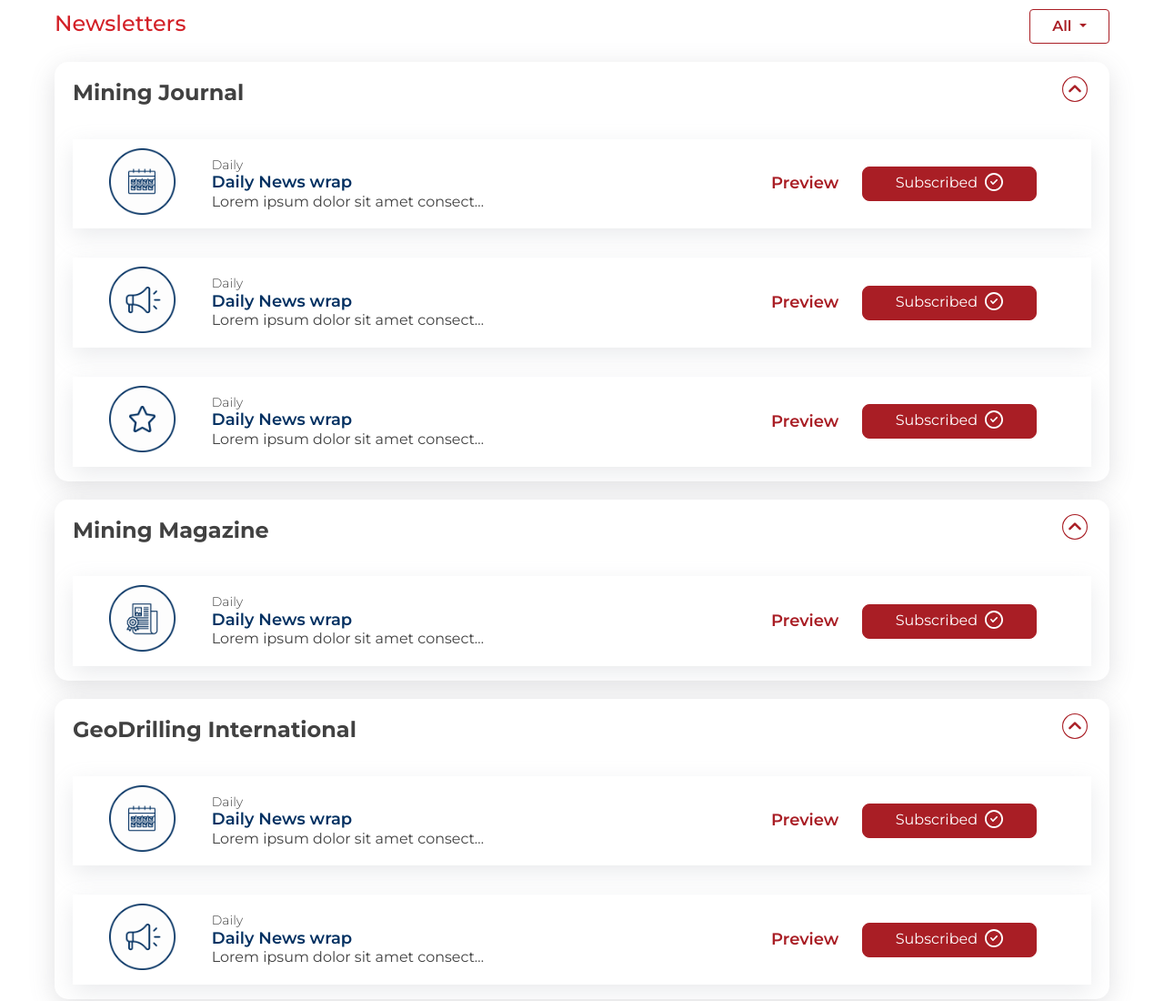
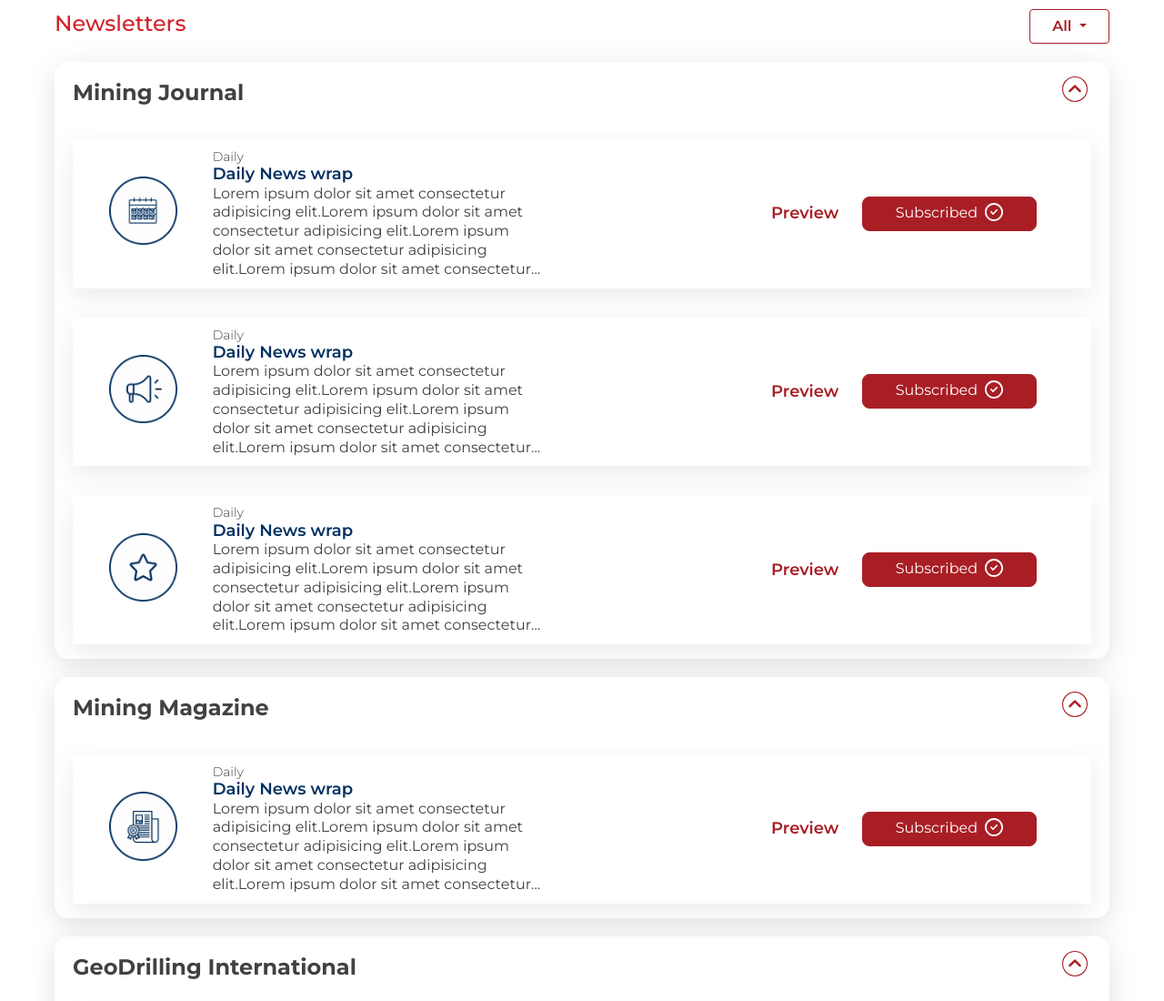
Before and after one commit to Gokul-Surendran/Aspermont, a plain HTML site: page organisms/accordion.html in a window 1280 px wide. Shown: the top 1100 px of the page at 91% size. Drawn offline with nearby package versions, Linux system fonts and the light colour scheme; files that its build step writes are made by us from their sources.

Commit message:
updated newstile

```diff
--- a/assets/scss/molecules/_newstile.scss
+++ b/assets/scss/molecules/_newstile.scss
@@ -16,14 +16,14 @@
     }
 
     &__logo {
-        width: 10%;
+        width: 100%;
         img {
-            width: 100%;
+            width: 90%;
         }
     }
 
     &__content {
-        margin-left: 40px;
+        margin-left: 30px;
     }
 
     &__thinhead {
@@ -41,11 +41,14 @@
     &__copy {
         font-size: 16px;
         color: #414141;
-        width: 300px;
-        white-space: nowrap;
+        width: 60%;
+        display: -webkit-box;
+        -webkit-line-clamp: 5; /* Limit to 5 lines */
+        -webkit-box-orient: vertical;
         overflow: hidden;
         text-overflow: ellipsis;
-    }
+        max-height: calc(1.5em * 5);
+        }
 
     &__previewbtn {
         font-size: 18px;
@@ -125,7 +128,7 @@
         }
 
         &__wrap {
-            padding: 20px 20px;
+            padding: 20px 10px;
             flex-direction: column;
         }
 
@@ -146,6 +149,15 @@
 
         &__logo {
             width: 100%;
+            height: 100%;
+            img {
+                width: 45px;
+                height: 45px;
+            }
+        }
+
+        &__content {
+            margin-left: 20px;
         }
     }
 }
--- a/organisms/accordion.html
+++ b/organisms/accordion.html
@@ -55,7 +55,7 @@
                         <div class="asp-newstile__content">
                             <p class="asp-newstile__thinhead">Daily</p>
                             <h3 class="asp-newstile__head">Daily News wrap</h3>
-                            <p class="asp-newstile__copy">Lorem ipsum dolor sit amet consectetur adipisicing elit.</p>
+                            <p class="asp-newstile__copy">Lorem ipsum dolor sit amet consectetur adipisicing elit.Lorem ipsum dolor sit amet consectetur adipisicing elit.Lorem ipsum dolor sit amet consectetur adipisicing elit.Lorem ipsum dolor sit amet consectetur adipisicing elit.Lorem ipsum dolor sit amet consectetur adipisicing elit.Lorem ipsum dolor sit amet consectetur adipisicing elit.Lorem ipsum dolor sit amet consectetur adipisicing elit.Lorem ipsum dolor sit amet consectetur adipisicing elit.Lorem ipsum dolor sit amet consectetur adipisicing elit.Lorem ipsum dolor sit amet consectetur adipisicing elit.Lorem ipsum dolor sit amet consectetur adipisicing elit.Lorem ipsum dolor sit amet consectetur adipisicing elit.</p>
                         </div>
                     </div>
                     <div class="asp-newstile__btnwrap">
@@ -87,7 +87,7 @@
                         <div class="asp-newstile__content">
                             <p class="asp-newstile__thinhead">Daily</p>
                             <h3 class="asp-newstile__head">Daily News wrap</h3>
-                            <p class="asp-newstile__copy">Lorem ipsum dolor sit amet consectetur adipisicing elit.</p>
+                            <p class="asp-newstile__copy">Lorem ipsum dolor sit amet consectetur adipisicing elit.Lorem ipsum dolor sit amet consectetur adipisicing elit.Lorem ipsum dolor sit amet consectetur adipisicing elit.Lorem ipsum dolor sit amet consectetur adipisicing elit.Lorem ipsum dolor sit amet consectetur adipisicing elit.Lorem ipsum dolor sit amet consectetur adipisicing elit.Lorem ipsum dolor sit amet consectetur adipisicing elit.Lorem ipsum dolor sit amet consectetur adipisicing elit.Lorem ipsum dolor sit amet consectetur adipisicing elit.Lorem ipsum dolor sit amet consectetur adipisicing elit.Lorem ipsum dolor sit amet consectetur adipisicing elit.Lorem ipsum dolor sit amet consectetur adipisicing elit.</p>
                         </div>
                     </div>
                     <div class="asp-newstile__btnwrap">
@@ -119,7 +119,7 @@
                         <div class="asp-newstile__content">
                             <p class="asp-newstile__thinhead">Daily</p>
                             <h3 class="asp-newstile__head">Daily News wrap</h3>
-                            <p class="asp-newstile__copy">Lorem ipsum dolor sit amet consectetur adipisicing elit.</p>
+                            <p class="asp-newstile__copy">Lorem ipsum dolor sit amet consectetur adipisicing elit.Lorem ipsum dolor sit amet consectetur adipisicing elit.Lorem ipsum dolor sit amet consectetur adipisicing elit.Lorem ipsum dolor sit amet consectetur adipisicing elit.Lorem ipsum dolor sit amet consectetur adipisicing elit.Lorem ipsum dolor sit amet consectetur adipisicing elit.Lorem ipsum dolor sit amet consectetur adipisicing elit.Lorem ipsum dolor sit amet consectetur adipisicing elit.Lorem ipsum dolor sit amet consectetur adipisicing elit.Lorem ipsum dolor sit amet consectetur adipisicing elit.Lorem ipsum dolor sit amet consectetur adipisicing elit.Lorem ipsum dolor sit amet consectetur adipisicing elit.</p>
                         </div>
                     </div>
                     <div class="asp-newstile__btnwrap">
@@ -162,7 +162,7 @@
                         <div class="asp-newstile__content">
                             <p class="asp-newstile__thinhead">Daily</p>
                             <h3 class="asp-newstile__head">Daily News wrap</h3>
-                            <p class="asp-newstile__copy">Lorem ipsum dolor sit amet consectetur adipisicing elit.</p>
+                            <p class="asp-newstile__copy">Lorem ipsum dolor sit amet consectetur adipisicing elit.Lorem ipsum dolor sit amet consectetur adipisicing elit.Lorem ipsum dolor sit amet consectetur adipisicing elit.Lorem ipsum dolor sit amet consectetur adipisicing elit.Lorem ipsum dolor sit amet consectetur adipisicing elit.Lorem ipsum dolor sit amet consectetur adipisicing elit.Lorem ipsum dolor sit amet consectetur adipisicing elit.Lorem ipsum dolor sit amet consectetur adipisicing elit.Lorem ipsum dolor sit amet consectetur adipisicing elit.Lorem ipsum dolor sit amet consectetur adipisicing elit.Lorem ipsum dolor sit amet consectetur adipisicing elit.Lorem ipsum dolor sit amet consectetur adipisicing elit.</p>
                         </div>
                     </div>
                     <div class="asp-newstile__btnwrap">
@@ -206,7 +206,7 @@
                         <div class="asp-newstile__content">
                             <p class="asp-newstile__thinhead">Daily</p>
                             <h3 class="asp-newstile__head">Daily News wrap</h3>
-                            <p class="asp-newstile__copy">Lorem ipsum dolor sit amet consectetur adipisicing elit.</p>
+                            <p class="asp-newstile__copy">Lorem ipsum dolor sit amet consectetur adipisicing elit.Lorem ipsum dolor sit amet consectetur adipisicing elit.Lorem ipsum dolor sit amet consectetur adipisicing elit.Lorem ipsum dolor sit amet consectetur adipisicing elit.Lorem ipsum dolor sit amet consectetur adipisicing elit.Lorem ipsum dolor sit amet consectetur adipisicing elit.Lorem ipsum dolor sit amet consectetur adipisicing elit.Lorem ipsum dolor sit amet consectetur adipisicing elit.Lorem ipsum dolor sit amet consectetur adipisicing elit.Lorem ipsum dolor sit amet consectetur adipisicing elit.Lorem ipsum dolor sit amet consectetur adipisicing elit.Lorem ipsum dolor sit amet consectetur adipisicing elit.</p>
                         </div>
                     </div>
                     <div class="asp-newstile__btnwrap">
@@ -238,7 +238,7 @@
                         <div class="asp-newstile__content">
                             <p class="asp-newstile__thinhead">Daily</p>
                             <h3 class="asp-newstile__head">Daily News wrap</h3>
-                            <p class="asp-newstile__copy">Lorem ipsum dolor sit amet consectetur adipisicing elit.</p>
+                            <p class="asp-newstile__copy">Lorem ipsum dolor sit amet consectetur adipisicing elit.Lorem ipsum dolor sit amet consectetur adipisicing elit.Lorem ipsum dolor sit amet consectetur adipisicing elit.Lorem ipsum dolor sit amet consectetur adipisicing elit.Lorem ipsum dolor sit amet consectetur adipisicing elit.Lorem ipsum dolor sit amet consectetur adipisicing elit.Lorem ipsum dolor sit amet consectetur adipisicing elit.Lorem ipsum dolor sit amet consectetur adipisicing elit.Lorem ipsum dolor sit amet consectetur adipisicing elit.Lorem ipsum dolor sit amet consectetur adipisicing elit.Lorem ipsum dolor sit amet consectetur adipisicing elit.Lorem ipsum dolor sit amet consectetur adipisicing elit.</p>
                         </div>
                     </div>
                     <div class="asp-newstile__btnwrap">
```
